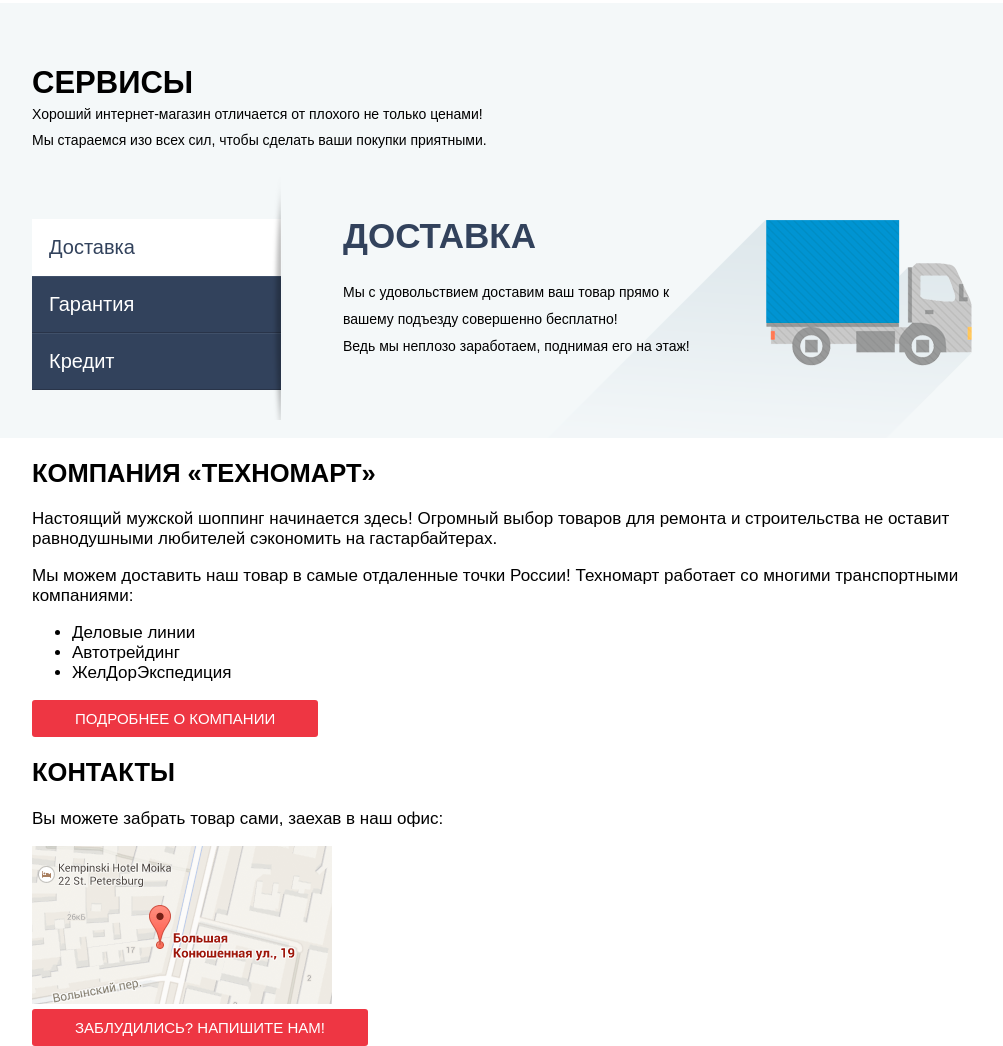
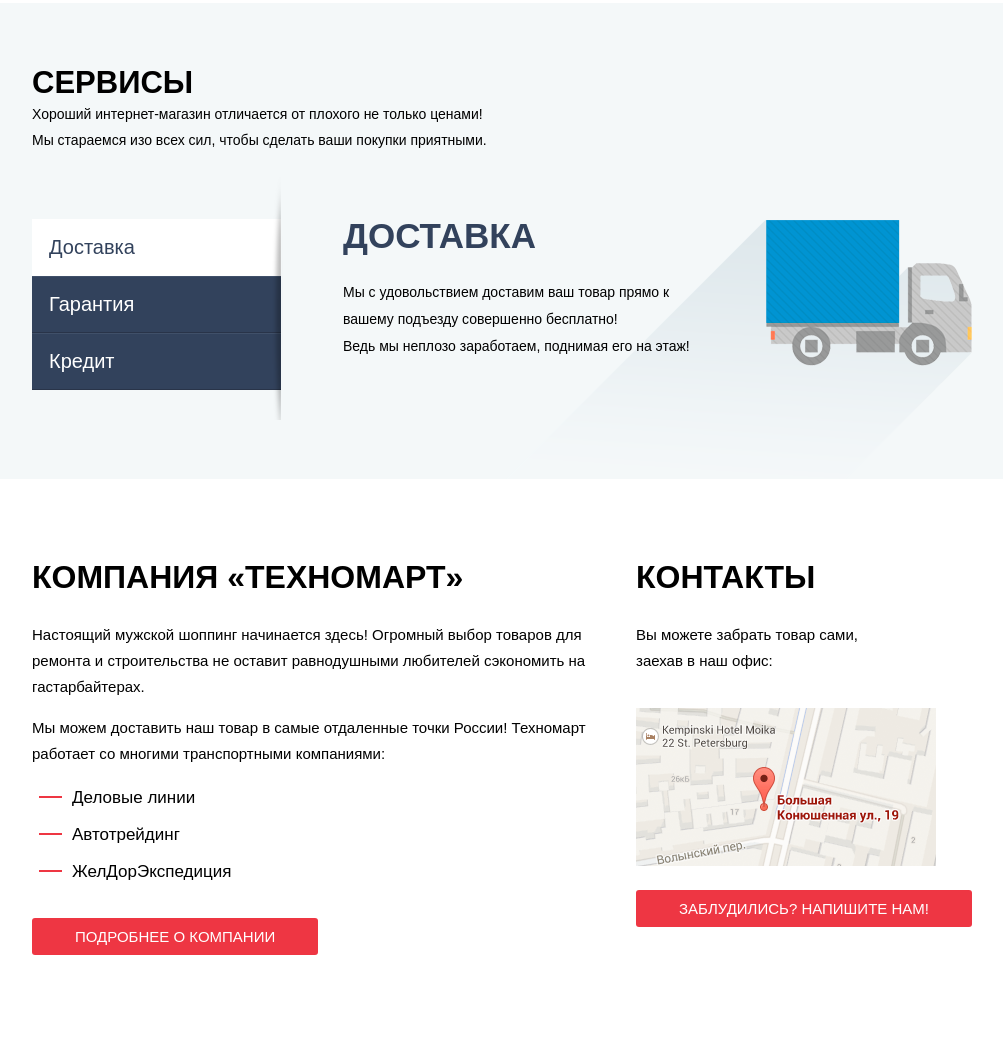
Before and after one commit to 0ro/technormart, a website: page index.html in a window 1280 px wide. Shown: the part 1948-2994 px from the top of the page, without its empty margins (138-1141 px from the left). After the commit the page ends 2903 px from the top, so only its background shows below. Drawn offline with nearby package versions, Linux system fonts and the light colour scheme; a web font is replaced by a local one.

Commit message:
about style css

```diff
--- a/css/style.css
+++ b/css/style.css
@@ -707,7 +707,7 @@
 }
 .delivery, .garantee, .credit {
   width: 629px;
-  height: 222px;
+  height: 263px;
 }
 .delivery {
   background-image: url(../img/car-img.png);
@@ -739,3 +739,95 @@
 .services__btn {
   margin-top: 25px;
 }
+.about {
+
+}
+    .content__about {
+      padding-top: 53px;
+    }
+    .container {
+
+    }
+    .clearfix {
+
+    }
+        .about__left {
+            float: left;
+            width: 580px;
+        }
+            .abuot__title {
+                font-size: 32px;
+            }
+            .uppercase {
+
+            }
+            .about__text {
+                font-size: 15px;
+                line-height: 26px;
+            }
+            .about__list {
+                list-style-type: none;
+                margin-top: 21px;
+            }
+                .about__item {
+                    /* margin: 15px; */
+                    margin-top: 17px;
+                    position: relative;
+                }
+                .about__item:before {
+                  content: "";
+                  position: absolute;
+                  background-color: #ee3643;
+                  width: 23px;
+                  height: 2px;
+                  top: 8px;
+                  left: -33px;
+                }
+            .btn {
+
+            }
+            .btn_red {
+
+            }
+            .btn_border-rad {
+
+            }
+            .about__btn {
+              margin-top: 19px;
+            }
+        .about__right {
+            float: right;
+        }
+            .about__title {
+
+            }
+            .map {
+
+            }
+            .about__map {
+
+            }
+                .map__img {
+                  margin-top: 34px;
+                }
+                    .img-map {
+
+                    }
+            .map-google {
+
+            }
+            .about__map-google {
+
+            }
+            .hide {
+
+            }
+.popup {
+
+}
+    .popup__close {
+
+    }
+    .popup__content {
+
+    }
--- a/index.html
+++ b/index.html
@@ -425,7 +425,7 @@
     </section>
   </main>
   <main class="about">
-    <div class="content__about container">
+    <div class="content__about container clearfix">
       <section class="about__left">
         <h2 class="abuot__title uppercase">
           Компания «Техномарт»
@@ -446,17 +446,17 @@
         </a>
       </section>
       <section class="about__right">
-        <h2 class="about__title uppercase">
+        <h2 class="abuot__title uppercase">
           Контакты
         </h2>
         <p class="about__text">
-          Вы можете забрать товар сами, заехав в наш офис:
+          Вы можете забрать товар сами, <br>заехав в наш офис:
         </p>
-        <div class="map about__map">
+        <a href="#"class="map about__map">
           <div class="map__img">
             <img src="img/map.png" alt="Адрес Техномарт" class="img-map">
           </div>
-        </div>
+        </a>
         <div class="map-google about__map-google hide">
           <iframe src="https://www.google.com/maps/embed?pb=!1m18!1m12!1m3!1d1998.6037872533238!2d30.320858715804064!3d59.938716481876206!2m3!1f0!2f0!3f0!3m2!1i1024!2i768!4f13.1!3m3!1m2!1s0x4696310fca145cc1%3A0x42b32648d8238007!2z0JHQvtC70YzRiNCw0Y8g0JrQvtC90Y7RiNC10L3QvdCw0Y8g0YPQuy4sIDE5LzgsINCh0LDQvdC60YIt0J_QtdGC0LXRgNCx0YPRgNCzLCAxOTExODY!5e0!3m2!1sru!2sru!4v1539450381156" width="800" height="600" frameborder="0" style="border:0" allowfullscreen></iframe>
         </div>
```
